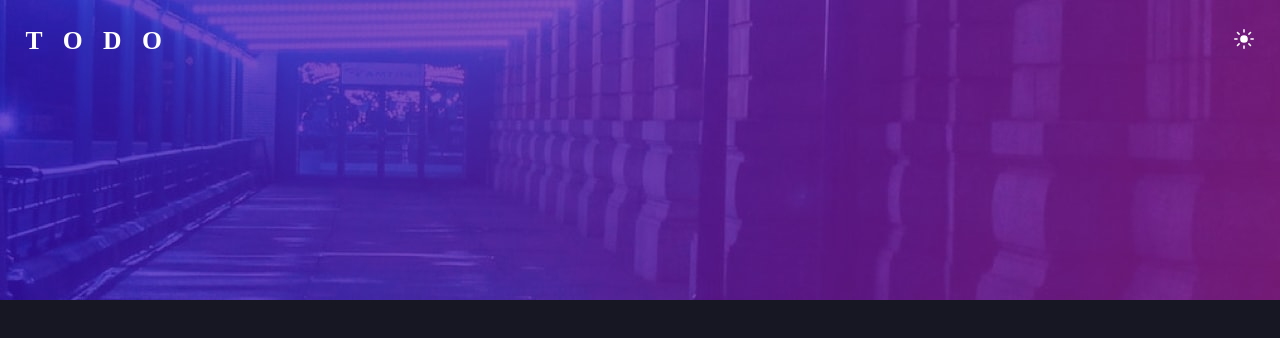
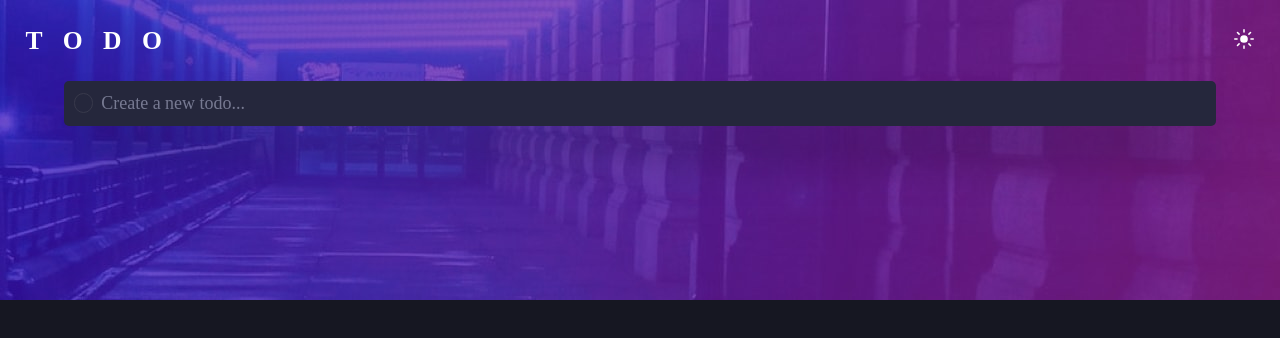
Before and after one commit to fbrzrvn/frontend-master-todo-app, a React (Create React App) app: page / in a window 1280 px wide. Shown: the top 338 px of the page. Built offline with nearby package versions, Linux system fonts and the light colour scheme; the HTML template or start-up script is replaced by a standard one.

Commit message:
feat: add form component

```diff
--- a/src/App.js
+++ b/src/App.js
@@ -1,5 +1,6 @@
 import React from 'react';
 import { ThemeProvider } from 'styled-components';
+import Form from './components/Form';
 import Header from './components/Header';
 import {
   Container,
@@ -27,6 +28,7 @@ const App = () => {
       <Container>
         <GlobalStyles width={width} />
         <Header theme={theme} toggleTheme={toggleTheme} />
+        <Form />
       </Container>
     </ThemeProvider>
   );
--- /dev/null
+++ b/src/components/Form/Form.js
@@ -0,0 +1,19 @@
+import React from 'react';
+import { FormBtn, FormInput, FormWrap } from './FormElements';
+
+const Form = () => {
+  return (
+    <form>
+      <FormWrap>
+        <FormBtn type="submit" aria-label="Create todo" />
+        <FormInput
+          type="text"
+          placeholder="Create a new todo..."
+          aria-label="Enter todo item"
+        />
+      </FormWrap>
+    </form>
+  );
+};
+
+export default Form;
--- /dev/null
+++ b/src/components/Form/FormElements.js
@@ -0,0 +1,61 @@
+import styled from 'styled-components';
+import { MEDIA } from '../../styles/media';
+
+export const FormWrap = styled.div`
+  background: ${({ theme }) => theme.listBackground};
+  border-radius: 5px;
+  box-shadow: 0px 35px 50px -15px ${({ theme }) => theme.dropShadow};
+  display: flex;
+  padding: 1.5em 1.25em;
+  margin: 0 auto 1em;
+  width: 100%;
+  transition: background 1s ease;
+
+  ${MEDIA.small} {
+    padding: 0.75em 0.6em;
+    width: 90%;
+  }
+`;
+
+export const FormBtn = styled.button`
+  background: ${({ theme }) => theme.listBackground};
+  border: 1px solid ${({ theme }) => theme.checkBorder};
+  border-radius: 50px;
+  height: 28px;
+  width: 28px;
+  margin-right: .75em};
+  transition: all 1s;
+
+  &:active, &:focus {
+    outline: none;
+  }
+
+  ${MEDIA.small} {
+      height: 20px;
+      width: 20px;
+      margin-right: .6em
+    };
+  }
+`;
+
+export const FormInput = styled.input`
+  color: ${({ theme }) => theme.inputText};
+  background: ${({ theme }) => theme.listBackground};
+  border: none;
+  font: inherit;
+  width: 100%;
+  transition: all 1s ease;
+
+  &::placeholder {
+    color: ${({ theme }) => theme.placeholderText};
+  }
+
+  &:active,
+  &:focus {
+    outline: none;
+  }
+
+  ${MEDIA.small} {
+    font-size: 1.125em;
+  }
+`;
--- /dev/null
+++ b/src/components/Form/index.js
@@ -0,0 +1,3 @@
+import Form from './Form';
+
+export default Form;
```
